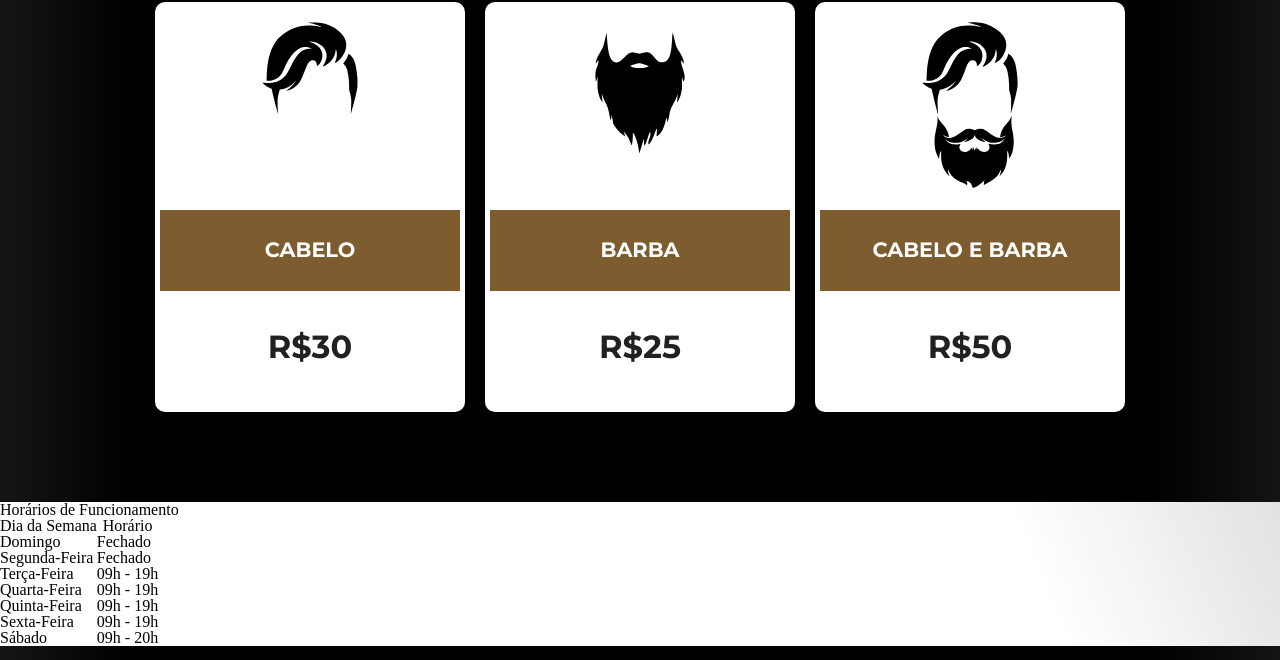
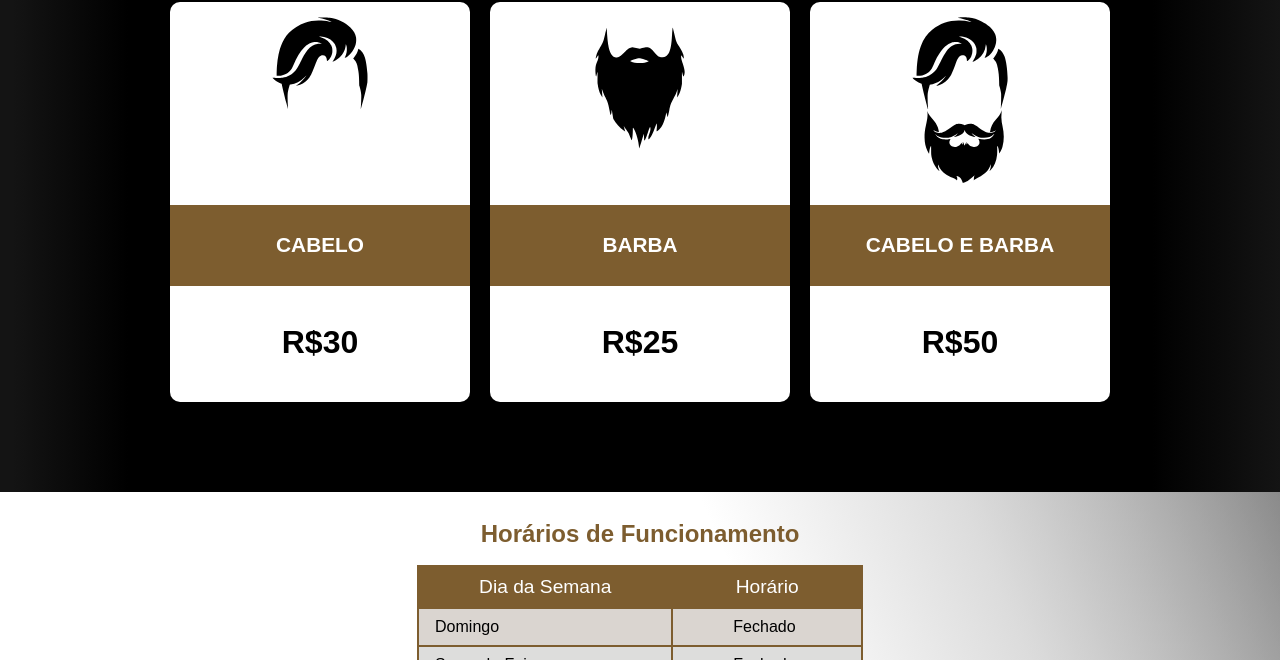
Before and after one commit to luizfelipeb/barber-page, a plain HTML site: page index.html in a window 1280 px wide. Shown: the part 972-1632 px from the top of the page. Drawn offline with Linux system fonts and the light colour scheme.

Commit message:
updated files

```diff
--- a/assets/css/style.css
+++ b/assets/css/style.css
@@ -1,16 +1,43 @@
+:root{
+    /* Main */
+    --main-bg-color: #2a2a2a;
+    --second-bg-color: #fff;
+    --third-bg-color: #7d5d2f;
+
+
+    /* Gradient */
+    --gradient-one: linear-gradient(90deg, rgba(20, 20, 20, 1) 1%, rgba(0,0,0,1) 10%, rgba(0,0,0,1) 90%, rgba(20, 20, 20, 1) 100%);
+    --gradient-two: linear-gradient(67deg, rgba(255, 255, 255, 1) 60%, rgba(100, 100, 100, 0.5) 100% );
+
+
+    /* navbar */
+    --nav-hover: rgba(60, 60, 60, 0.3);
+
+    /* Text */
+    --text-color: #fff;
+    --text-hover: #7d5d2f;
+    --font-family: "Monteserrat", sans-serif;
+
+    /* Cards */
+    --card-price: #000;
+    --card-shadow: rgba(255, 255, 255, 0.5);
+
+    /* Table */
+    --primary-row-color: #dddddc;
+    --second-row-color: #dad5d0;
+
+}
+
+
 body{
     /* background-color: #b8b8b8; */
-    background: #2a2a2a;
-    background: linear-gradient(90deg, rgba(255, 255, 255, 1) 0%, rgba(255, 255, 255, 1) 100%);
-
+    background: var(--main-bg-color);
 }
 
 /* nav bar */
 
 header{
-    background-image: url(../img/cover.jpg);
-    background: #2a2a2a;
-    background: linear-gradient(90deg, rgba(20, 20, 20, 1) 1%, rgba(0,0,0,1) 10%, rgba(0,0,0,1) 90%, rgba(20, 20, 20, 1) 100%);
+    background: var(--gradient-one);
     padding: 20px;
 }
 
@@ -52,8 +79,8 @@ header{
     margin: 0;
     border-radius: 20px;
     text-decoration: none;
-    color: white;
-    font-family: 'Monteserrat', sans-serif;
+    color: var(--text-color);
+    font-family: var(--font-family);
     font-size: 1.2rem;
     font-weight: 400;
     /* transition: color .5s;
@@ -63,8 +90,8 @@ header{
 }
 
 .navbar li a:hover{
-    background: rgba(60, 60, 60, 0.3);
-    color: #7d5d2f;
+    background: var(--nav-hover);
+    color: var(--text-hover);
     font-size: 1.25rem;
     /* transition: color .5s;
     transition: font-size .5s;  */
@@ -95,8 +122,8 @@ header{
 /* About */
 
 .main-container{
-    background: white;
-    background: linear-gradient(67deg, rgba(255, 255, 255, 1) 60%, rgba(100, 100, 100, 0.5) 100% )
+    background: var(--second-bg-color);
+    background: var(--gradient-two);
 }
 
 .info{
@@ -107,7 +134,7 @@ header{
 }
 
 article .info-title{
-    font-family: "Montserrat", sans-serif;
+    font-family: var(--font-family);
     font-weight: 400;
     text-align: center;
     font-size: 3rem;
@@ -115,7 +142,7 @@ article .info-title{
 }
 
 article .info-content{
-    font-family: "Montserrat", sans-serif;
+    font-family: var(--font-family);
     font-weight: 200;
     text-align: center;
     font-size: 1.2rem;
@@ -125,7 +152,7 @@ article .info-content{
 .info img {
     margin-right: 10px;
     max-width: 20%;
-    border: solid #3d2d2a 3px;
+    border: solid var(--main-bg-color) 3px;
     box-shadow: rgba(0, 0, 0, 1) 1px 1px 10px;
     border-radius: 200px;
 }
@@ -135,7 +162,7 @@ article .info-content{
 /* Products */
 
 .products{
-    background: linear-gradient(90deg, rgba(20, 20, 20, 1) 1%, rgba(0,0,0,1) 10%, rgba(0,0,0,1) 90%, rgba(20, 20, 20, 1) 100%);
+    background: var(--gradient-one);
 }
 
 .cards {
@@ -151,19 +178,19 @@ article .info-content{
 .card{
     width: 300px;
     height: 400px;
-    color: rgb(34, 32, 32);
+    color: var(--card-price);
     margin: 10px;
-    padding: 5px;
+    padding: 0px;
     border-radius: 10px;
     text-align: center;
-    background-color: #fff;
+    background-color: var(--second-bg-color);
     transition: all .7s;
 }
 
 .card:hover{
     transform: scale(1.05);
     transition: all .7s;
-    box-shadow: rgba(255, 255, 255, 0.4) 1px 1px 40px;
+    box-shadow: var(--card-shadow) 1px 1px 40px;
 }
 
 .card img{
@@ -178,12 +205,12 @@ article .info-content{
 
 .info-card h3, p{
     text-transform: uppercase;
-    font-family: "Montserrat", sans-serif;
+    font-family: var(--font-family);
     font-weight: bold;
 }
 
 .info-card h3{
-    background: #7d5d2f;
+    background: var(--third-bg-color);
     font-size: 1.3rem;
     color: #fff;
     padding: 30px 0;
@@ -194,12 +221,60 @@ article .info-content{
     font-size: 2rem;
 }
 
+/* Section Table */
+
+.main-container-table{
+    background: var(--gradient-two);
+    padding: 30px;
+    display: flex;
+    justify-content: center;
+}
+
+.table-container h3{
+    font-family: var(--font-family);
+    color: var(--third-bg-color);
+    font-weight: 600;
+    font-size: 1.5rem;
+    padding-bottom: 1.2rem;
+    text-align: center;
+}
+
+.table-container table td, th{
+    font-family: var(--font-family);
+    border: solid 2px var(--third-bg-color);
+    padding: 10px 60px;
+}
+
+.table-container tbody tr:nth-child(2n){
+    background: vaR(--primary-row-color);
+}
+
+.table-container tbody tr:nth-child(2n-1){
+    background: var(--second-row-color);
+}
+
+
+
+.table-container table th{
+    font-family: var(--font-family);
+    color: var(--text-color);
+    background: var(--third-bg-color);
+    font-size: 1.2rem;
+}
+
+.table-container table tr td:first-child{
+    font-size: 1rem;
+    text-align: left;
+    padding-left: 1rem;
+}
+
+/* contact
 
 
 /* Footer */
 
 .footer-container{
-    border-top: red;
+    border-top: 5spx solid var(--third-bg-color);
 }
 
 .footer-container {
@@ -207,7 +282,7 @@ article .info-content{
     flex-direction: column;
     align-items: center;
     justify-content: center;
-    background: linear-gradient(90deg, rgba(20, 20, 20, 1) 1%, rgba(0,0,0,1) 10%, rgba(0,0,0,1) 90%, rgba(20, 20, 20, 1) 100%);
+    background: var(--gradient-one);
     padding-top: 20px;
     padding-bottom: 20px;
 }
@@ -230,7 +305,7 @@ article .info-content{
 
 .footer-icons a{
     padding: 10px;
-    color: #fff;
+    color: var(--text-color);
     transition: color 0.5s;
     transition: transform 0.5s;
 
@@ -239,7 +314,7 @@ article .info-content{
 .footer-icons a:hover{
     transition: color 0.5s;
     transition: transform 0.5s;
-    color: #7d5d2f;
+    color: var(--text-hover);
     transform: scale(1.8);
 }
 
@@ -254,19 +329,19 @@ article .info-content{
 }
 
 .footer-title h4{
-    color: #fff;
-    font-family: "Montserrat", sans-serif;
+    color: var(--text-color);
+    font-family: var(--font-family);
     font-size: 1rem;
 }
 
 .personal-icons a{
     padding-left: 10px;
     transform: scale(1.2);
-    color: #fff;
+    color: var(--text-color);
 }
 
 .personal-icons a:hover{
     padding-left: 10px;
     transform: scale(1.2);
-    color: #7d5d2f;
+    color: var(--text-hover);
 }
--- a/index.html
+++ b/index.html
@@ -118,6 +118,13 @@
             </div>
         </section>
 
+        <section class="container-contact-form">
+            <div class="former-container">
+                <form>
+
+                </form>
+            </div>
+        </section>
 
 
     </main>
```
